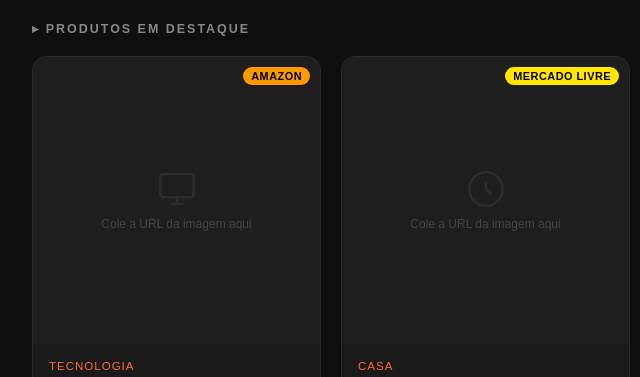
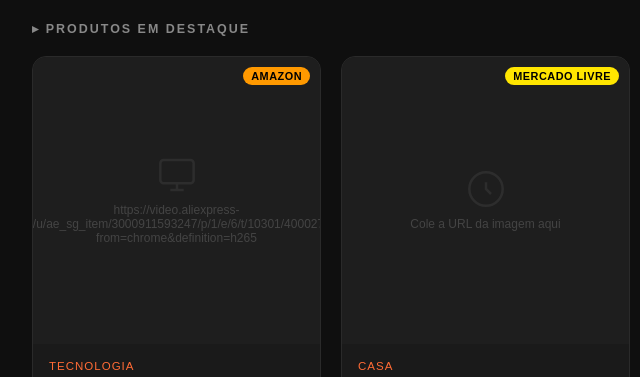
Before and after one commit to contato0diggo/minhasofertas, a plain HTML site: page index.html in a window 1280 px wide. Shown: the part 409-786 px from the top of the page, 0-640 px from the left. Drawn offline with Linux system fonts and the light colour scheme.

Commit message:
Update index.html

```diff
--- a/index.html
+++ b/index.html
@@ -494,7 +494,7 @@
       <div class="card-imagem">
         <div class="placeholder-img">
           <svg width="40" height="40" fill="none" stroke="currentColor" stroke-width="1.5" viewBox="0 0 24 24" aria-hidden="true"><rect x="2" y="3" width="20" height="14" rx="2"/><path d="M8 21h8M12 17v4"/></svg>
-          Cole a URL da imagem aqui
+          https://video.aliexpress-media.com/play/u/ae_sg_item/3000911593247/p/1/e/6/t/10301/4000272442456.mp4?from=chrome&definition=h265
         </div>
         <span class="badge-loja badge-amazon">Amazon</span>
       </div>
```
